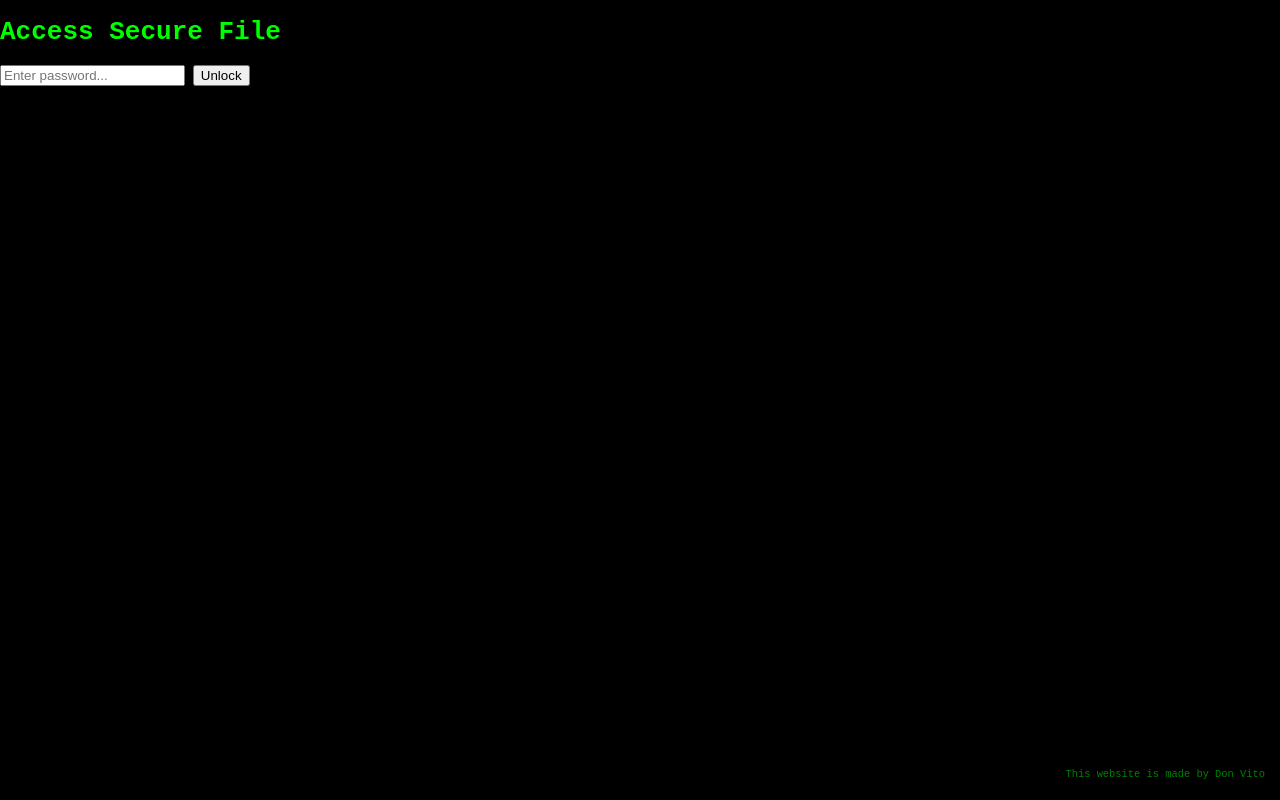
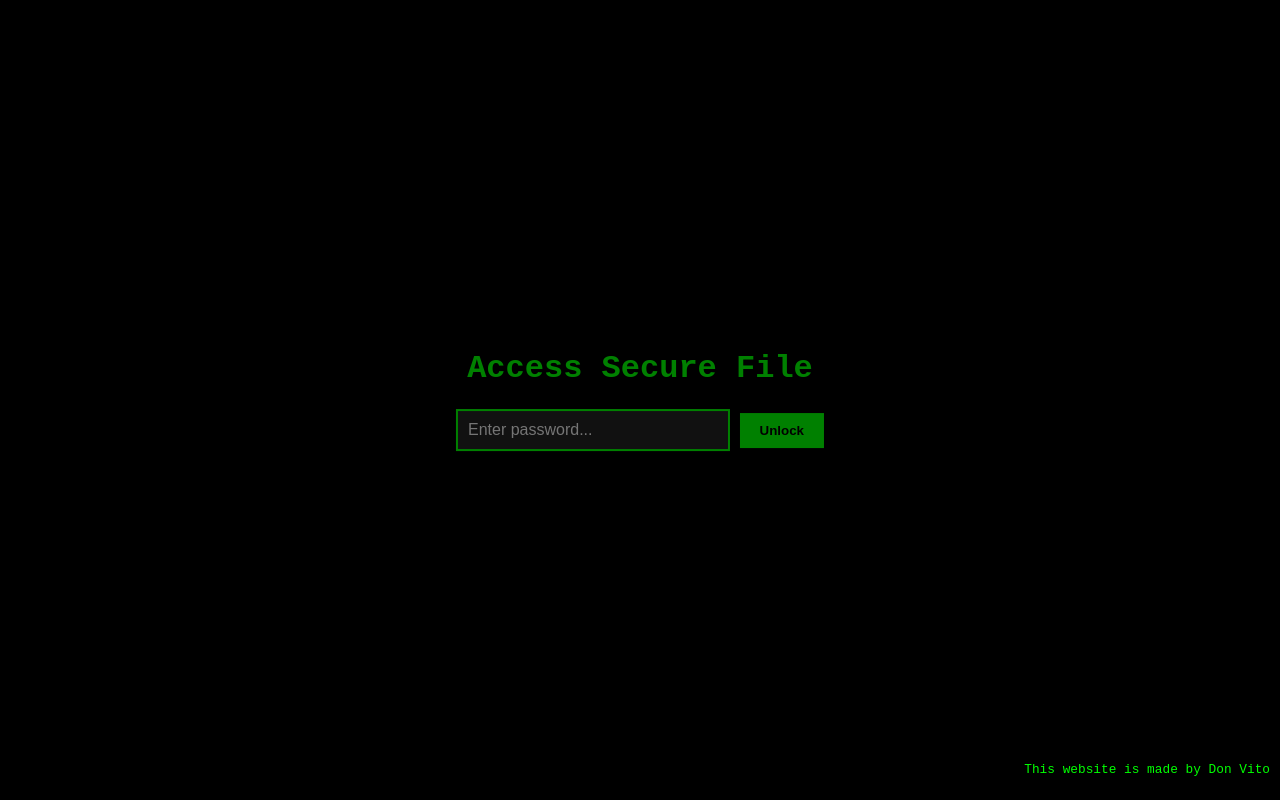
Before and after one commit to vitouh/guess-the-code, a plain HTML site: page index.html in a window 1280 px wide. Drawn offline with Linux system fonts and the light colour scheme.

Commit message:
Update style.css

```diff
--- a/style.css
+++ b/style.css
@@ -1,63 +1,73 @@
 html, body {
   margin: 0;
   padding: 0;
+  background: black;
+  color: green;
+  font-family: 'Courier New', monospace;
+  overflow: hidden;
   height: 100%;
-  font-family: monospace;
-  color: #00ff00;
-  background: black;
-  overflow: hidden;
 }
 
-canvas#matrix {
+#matrix {
   position: fixed;
   top: 0;
   left: 0;
-  width: 100%;
-  height: 100%;
   z-index: -1;
 }
 
-.content {
+.terminal {
+  position: absolute;
+  top: 50%;
+  left: 50%;
+  transform: translate(-50%, -50%);
   text-align: center;
-  margin-top: 15vh;
+  max-width: 90%;
 }
 
-.file-icon img {
-  width: 100px;
-  height: auto;
+input {
+  padding: 10px;
+  font-size: 1em;
+  border: none;
+  background-color: #111;
+  color: #0f0;
+  border: 2px solid green;
   margin-bottom: 10px;
+  width: 250px;
+  max-width: 100%;
 }
 
-#terminal {
-  margin-top: 30px;
+button {
+  padding: 10px 20px;
+  background-color: green;
+  color: black;
+  border: none;
+  cursor: pointer;
+  font-weight: bold;
 }
 
-#passwordInput {
-  padding: 8px;
-  font-size: 1em;
-  width: 80%;
-  max-width: 300px;
-  background-color: #111;
-  border: 1px solid #00ff00;
-  color: #00ff00;
+button:hover {
+  background-color: #0f0;
 }
 
 #message {
   margin-top: 10px;
-  font-size: 1em;
+  color: red;
+  font-weight: bold;
 }
 
-#hintArea {
-  margin-top: 10px;
+#downloadLink {
+  margin-top: 20px;
+  display: block;
+  color: lime;
+  text-decoration: none;
   font-size: 1.2em;
-  letter-spacing: 2px;
 }
 
 footer {
   position: fixed;
+  right: 10px;
   bottom: 10px;
-  right: 15px;
   font-size: 0.8em;
-  color: #00ff00;
-  opacity: 0.5;
+  color: #0f0;
+  z-index: 2;
 }
```
